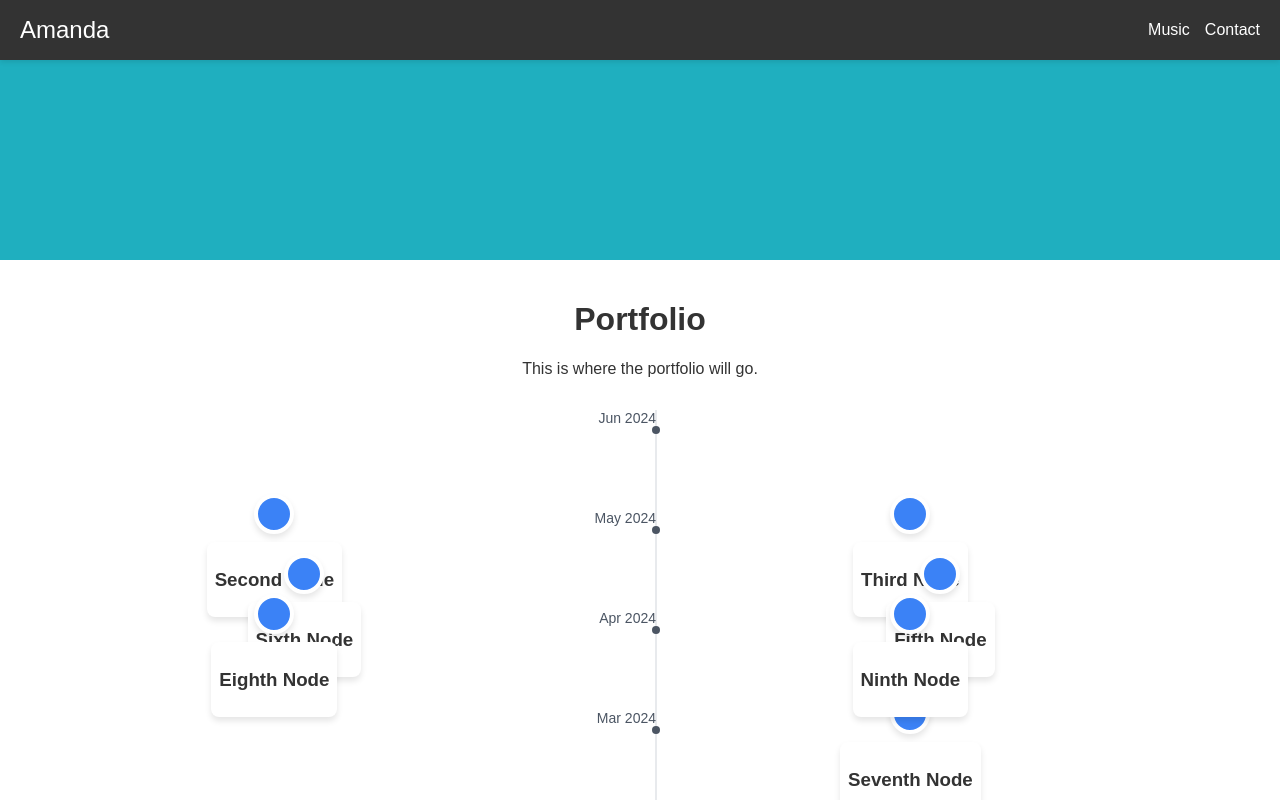
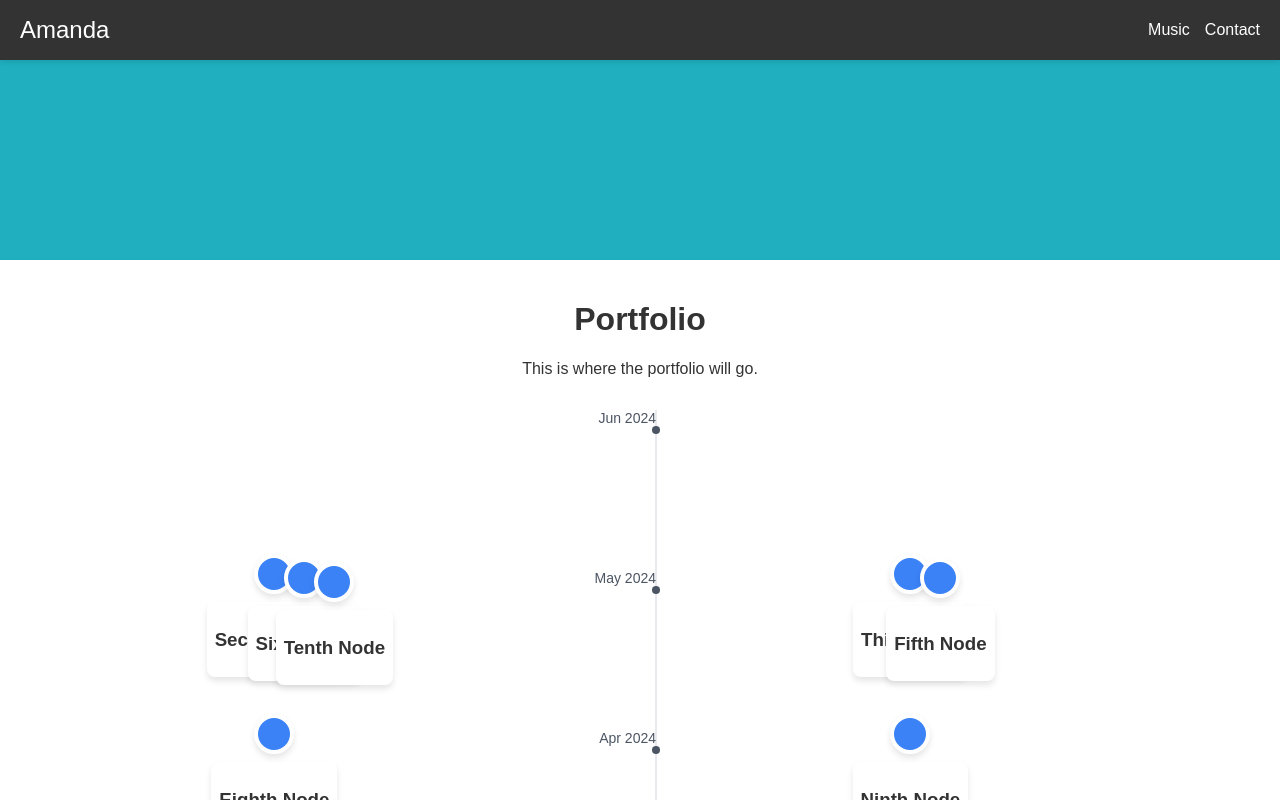
Before and after one commit to lukeyreyno/adee-website, a React (Create React App) app: page /#/ in a window 1280 px wide. Shown: the top 800 px of the page. Built offline with nearby package versions, Linux system fonts and the light colour scheme; no server answers.

Commit message:
Style changes

```diff
--- a/src/modules/vertical-timeline.tsx
+++ b/src/modules/vertical-timeline.tsx
@@ -11,7 +11,7 @@ interface TimelineProps {
   nodes: TimelineNode[];
 }
 
-const tickContainerSize = 100;
+const tickContainerSize = 20;
 
 const generateTicks = (nodes: TimelineNode[], ascendingOrder: boolean = true) => {
   const dates = nodes.map(node => node.date);
@@ -38,7 +38,7 @@ const generateTicks = (nodes: TimelineNode[], ascendingOrder: boolean = true) =>
   return {
     dates: ticks,
     elements: ticks.map((date, index) => (
-      <div key={index} className='tick-container' style={{ height: `${tickContainerSize}px` }}>
+      <div key={index} className='tick-container' style={{ height: `${tickContainerSize}vh` }}>
         <div className='tick'>
           {date.toLocaleString('default', { month: 'short', year: 'numeric' })}
         </div>
@@ -55,6 +55,10 @@ const VerticalTimeline: React.FC<TimelineProps> = ({nodes}) => {
 
   const monthNodeCounts: Record<number, number> = {};
   const createNode = (node: TimelineNode, index: number) => {
+    const selectedNodeBehavior = () => {
+      return selectedNode === index && <p className='node-description'>{node.description}</p>;
+    }
+
     const monthIndex = dates.findIndex(date => {
       const year = date.getFullYear() === node.date.getFullYear()
       const month = date.getMonth() === node.date.getMonth()
@@ -68,7 +72,7 @@ const VerticalTimeline: React.FC<TimelineProps> = ({nodes}) => {
       monthNodeCounts[monthSideIndex] = 0;
     }
 
-    const verticalOffsetMultiplier = 60;
+    const verticalOffsetMultiplier = 0.5; // in vh
     const horizontalOffsetMultiplier = 30;
     const verticalOffset = monthNodeCounts[monthSideIndex] * verticalOffsetMultiplier;
     const horizontalOffset = monthNodeCounts[monthSideIndex] * horizontalOffsetMultiplier;
@@ -90,7 +94,7 @@ const VerticalTimeline: React.FC<TimelineProps> = ({nodes}) => {
     return (
       <div key={index}
             style={{
-              top: `${monthIndex * tickContainerSize + verticalOffset}px`,
+              top: `${monthIndex * tickContainerSize + verticalOffset}vh`,
               left: index % 2 ? `calc(10% + ${horizontalOffset}px)` : `calc(60% + ${horizontalOffset}px)`,
               width: '20%',
               zIndex: zIndex,
@@ -106,7 +110,7 @@ const VerticalTimeline: React.FC<TimelineProps> = ({nodes}) => {
             onMouseEnter={handleMouseEnter}
             onMouseLeave={handleMouseLeave}>
           <h3 className='node-title'>{node.title}</h3>
-          {selectedNode === index && <p className='node-description'>{node.description}</p>}
+          {selectedNodeBehavior()}
         </div>
       </div>
     );
--- a/src/pages/Music.tsx
+++ b/src/pages/Music.tsx
@@ -75,6 +75,11 @@ const Music: React.FC = () => {
       description: 'This is the Ninth node.',
       date: new Date('2024-04-12')
     },
+    {
+      title: 'Tenth Node',
+      description: 'This is the Tenth node. Which has a long description...'.repeat(40),
+      date: new Date('2024-05-08')
+    },
   ];
 
   return (
```
